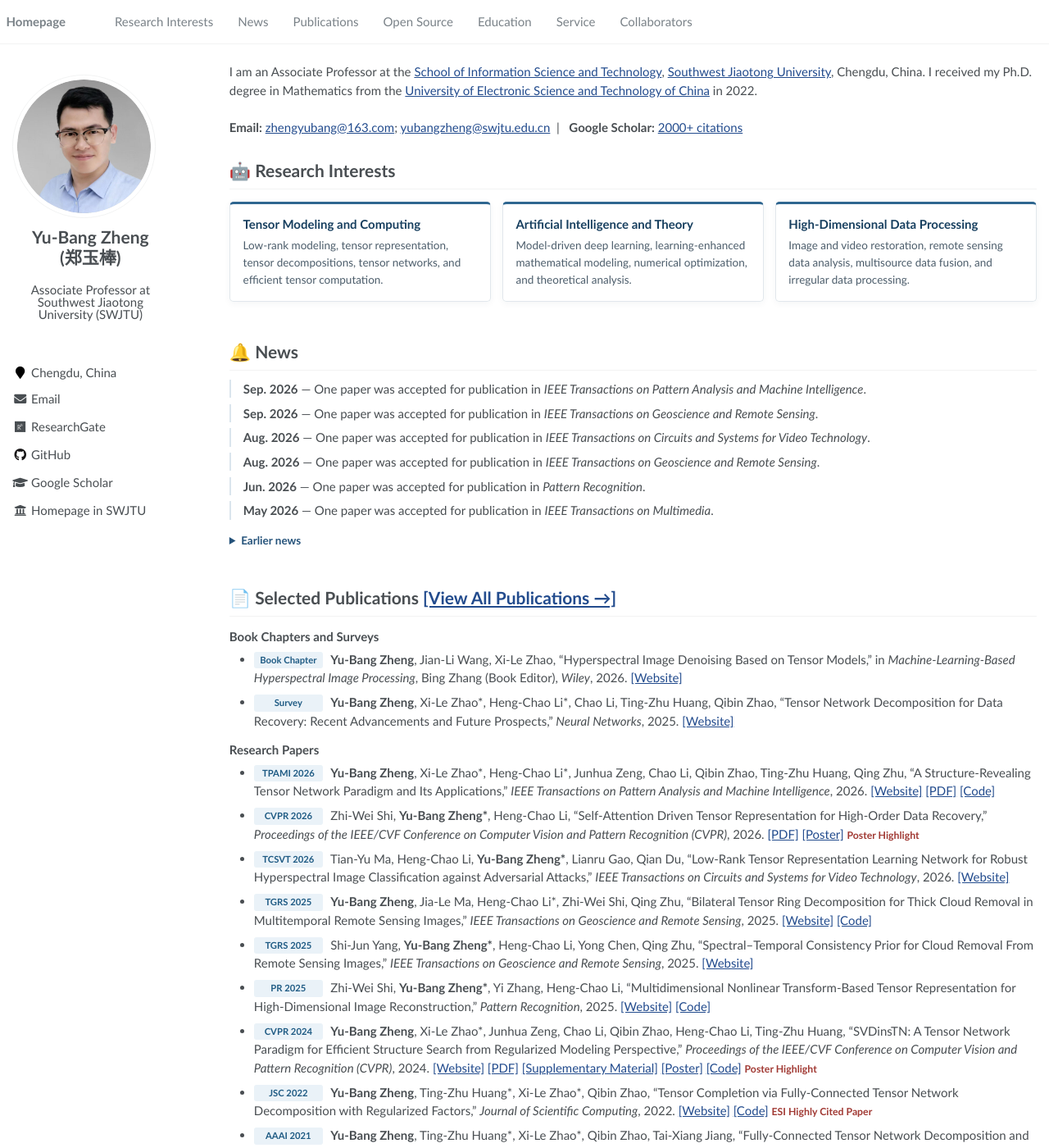
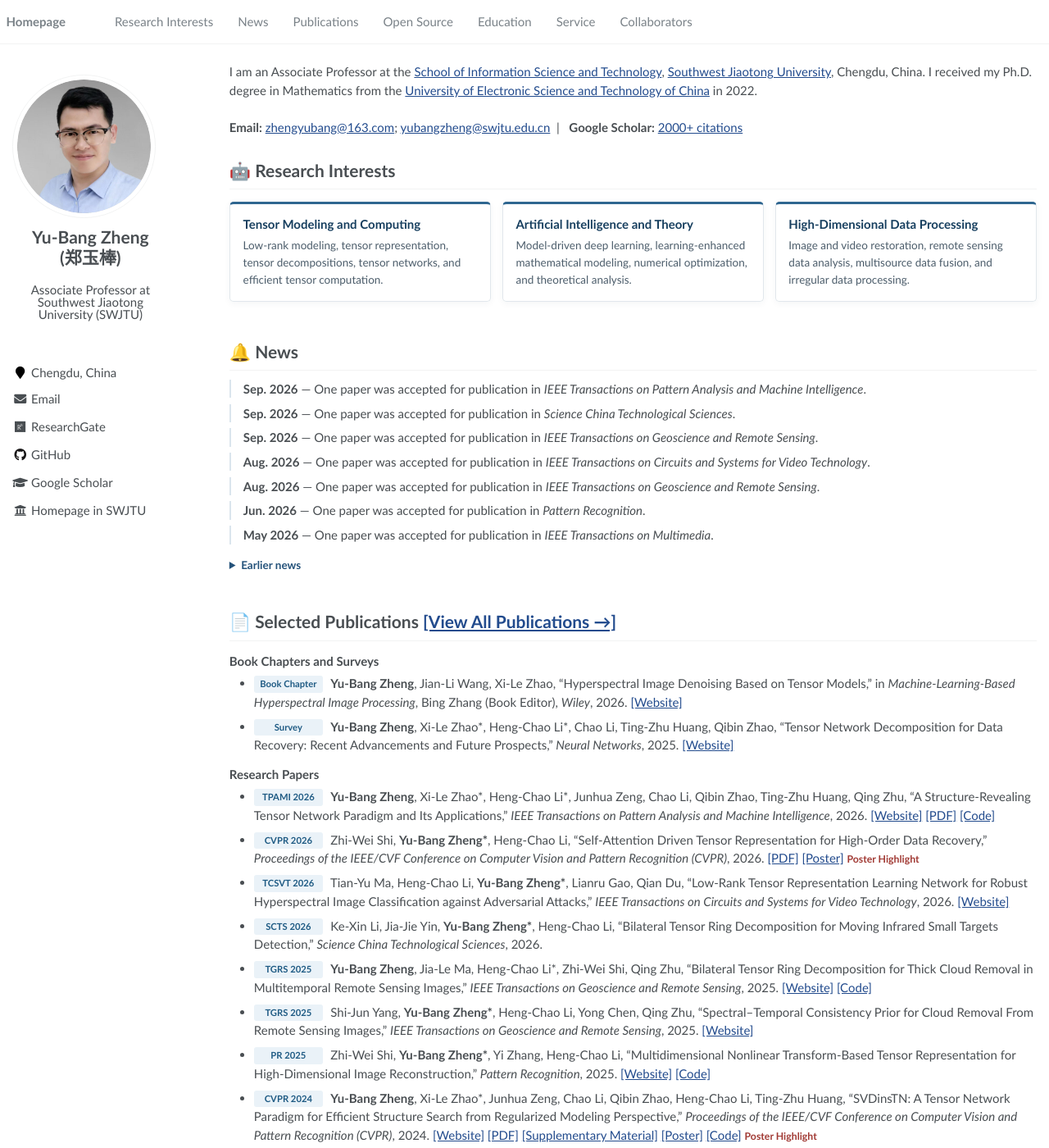
Before and after one commit to YuBangZheng/yubangzheng.github.io, a Jekyll site: the page built from pages/about.md, in a window 1280 px wide and 1400 px high. Shown: the whole window at 82% size. Built offline with Jekyll 4.4.1, drawn with Linux system fonts in a browser that asks for light colours.

Commit message:
Update about.md

```diff
--- a/pages/about.md
+++ b/pages/about.md
@@ -40,6 +40,7 @@ I am an Associate Professor at the [School of Information Science and Technology
 # 🔔 News
 
 - **Sep. 2026** — One paper was accepted for publication in _IEEE Transactions on Pattern Analysis and Machine Intelligence_.
+- **Sep. 2026** — One paper was accepted for publication in _Science China Technological Sciences_.
 - **Sep. 2026** — One paper was accepted for publication in _IEEE Transactions on Geoscience and Remote Sensing_.
 - **Aug. 2026** — One paper was accepted for publication in _IEEE Transactions on Circuits and Systems for Video Technology_.
 - **Aug. 2026** — One paper was accepted for publication in _IEEE Transactions on Geoscience and Remote Sensing_.
@@ -74,6 +75,8 @@ I am an Associate Professor at the [School of Information Science and Technology
 - <span class="pub-venue">CVPR 2026</span> Zhi-Wei Shi, **Yu-Bang Zheng\***, Heng-Chao Li, “Self-Attention Driven Tensor Representation for High-Order Data Recovery,” _Proceedings of the IEEE/CVF Conference on Computer Vision and Pattern Recognition (CVPR)_, 2026. [[PDF]](https://openaccess.thecvf.com/content/CVPR2026/papers/Shi_Self-Attention_Driven_Tensor_Representation_for_High-Order_Data_Recovery_CVPR_2026_paper.pdf) [[Poster]](https://yubangzheng.github.io/papers/Poster_SADTR.pdf) <span class="publication-note">Poster Highlight</span>
 
 - <span class="pub-venue">TCSVT 2026</span> Tian-Yu Ma, Heng-Chao Li, **Yu-Bang Zheng\***, Lianru Gao, Qian Du, “Low-Rank Tensor Representation Learning Network for Robust Hyperspectral Image Classification against Adversarial Attacks,” _IEEE Transactions on Circuits and Systems for Video Technology_, 2026. [[Website]](https://ieeexplore.ieee.org/abstract/document/11667064)
+
+- <span class="pub-venue">SCTS 2026</span> Ke-Xin Li, Jia-Jie Yin, **Yu-Bang Zheng\***, Heng-Chao Li, “Bilateral Tensor Ring Decomposition for Moving Infrared Small Targets Detection,” _Science China Technological Sciences_, 2026.
 
 - <span class="pub-venue">TGRS 2025</span> **Yu-Bang Zheng**, Jia-Le Ma, Heng-Chao Li\*, Zhi-Wei Shi, Qing Zhu, “Bilateral Tensor Ring Decomposition for Thick Cloud Removal in Multitemporal Remote Sensing Images,” _IEEE Transactions on Geoscience and Remote Sensing_, 2025. [[Website]](https://ieeexplore.ieee.org/document/11123527) [[Code]](https://yubangzheng.github.io/codes/Code_BTR_CR.zip)
 
```
